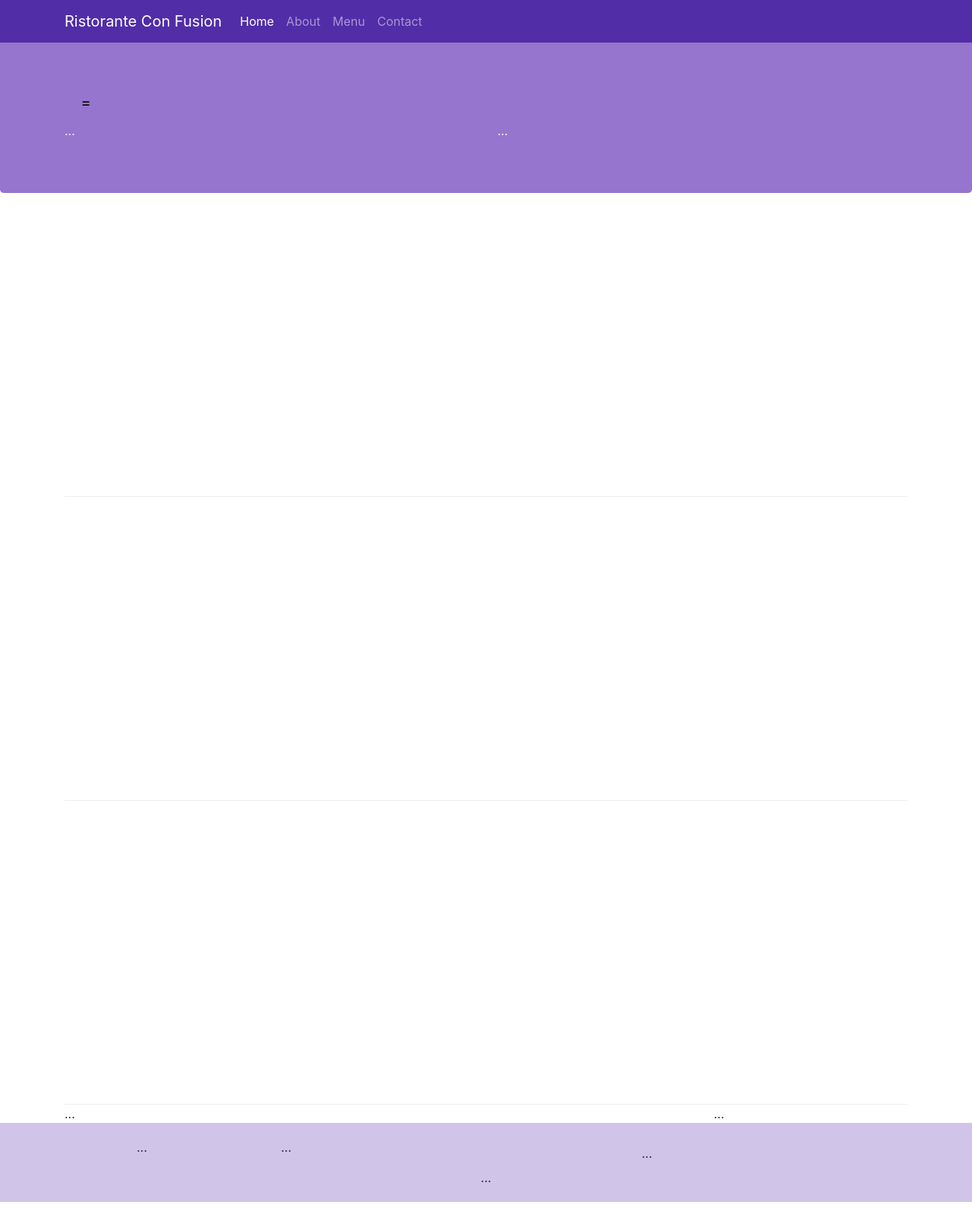
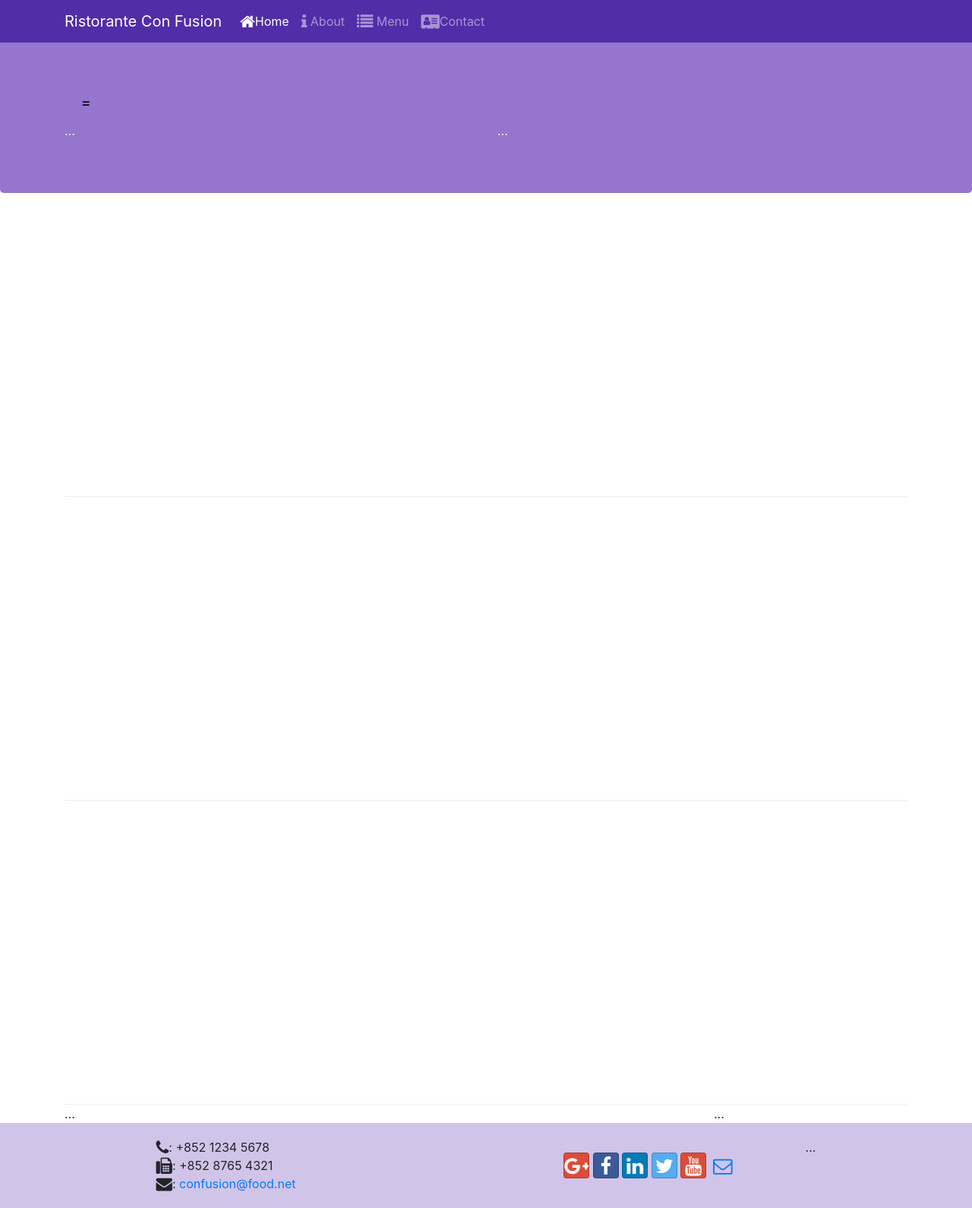
Before and after one commit to hieutrvan02/DemoBoostrap, a website: page index.html in a window 1280 px wide. Shown: the whole page at 76% size. Drawn offline with nearby package versions, Linux system fonts and the light colour scheme.

Commit message:
Icon Fonts

```diff
--- a/index.html
+++ b/index.html
@@ -9,6 +9,8 @@
     <title>Home</title>
     <!-- Bootstrap CSS -->
     <link rel="stylesheet" href="node_modules/bootstrap/dist/css/bootstrap.min.css">
+    <link rel="stylesheet" href="node_modules/font-awesome/css/font-awesome.min.css">
+    <link rel="stylesheet" href="node_modules/bootstrap-social/bootstrap-social.css">
 
     <link rel="stylesheet" href="css/style.css">
 </head>
@@ -23,10 +25,14 @@
                     <div class="container">
                         <a class="navbar-brand" href="#">Ristorante Con Fusion</a>
                         <ul class="navbar-nav mr-auto">
-                            <li class="nav-item active"><a class="nav-link" href="#">Home</a></li>
-                            <li class="nav-item"><a class="nav-link" href="./aboutus.html">About</a></li>
-                            <li class="nav-item"><a class="nav-link" href="#">Menu</a></li>
-                            <li class="nav-item"><a class="nav-link" href="#">Contact</a></li>
+                            <li class="nav-item active"><a class="nav-link" href="#"><span
+                                        class="fa fa-home fa-lg"></span>Home</a></li>
+                            <li class="nav-item"><a class="nav-link" href="./aboutus.html"><span
+                                        class="fa fa-info fa-lg"></span> About</a></li>
+                            <li class="nav-item"><a class="nav-link" href="#"><span class="fa fa-list fa-lg"></span>
+                                    Menu</a></li>
+                            <li class="nav-item"><a class="nav-link" href="#"><span
+                                        class="fa fa-address-card fa-lg"></span>Contact</a></li>
                         </ul>
                     </div>
                 </nav>
@@ -73,11 +79,29 @@
     <footer class="footer">
         <div class="container">
             <div class="row justify-content-center">
-                <div class="col-4 offset-1 col-sm-2">
-                    <ul class="list-unstyled"> ... </ul>
+                <div class="col-7 col-sm-5">
+                    <i class="fa fa-phone fa-lg"></i>: +852 1234 5678<br>
+                    <i class="fa fa-fax fa-lg"></i>: +852 8765 4321<br>
+                    <i class="fa fa-envelope fa-lg"></i>:
+                    <a href="mailto:confusion@food.net">confusion@food.net</a>
                 </div>
-                <div class="col-7 col-sm-5"> ... </div>
-                <div class="col-12 col-sm-4 align-self-center"> ... </div>
+                <div class="col-12 col-sm-4 align-self-center">
+                    <div class="text-center">
+                        <div class="text-center">
+                            <a class="btn btn-social-icon btn-google" href="http://google.com/+"><i
+                                    class="fa fa-google-plus"></i></a>
+                            <a class="btn btn-social-icon btn-facebook"
+                                href="http://www.facebook.com/profile.php?id="><i class="fa fa-facebook"></i></a>
+                            <a class="btn btn-social-icon btn-linkedin" href="http://www.linkedin.com/in/"><i
+                                    class="fa fa-linkedin"></i></a>
+                            <a class="btn btn-social-icon btn-twitter" href="http://twitter.com/"><i
+                                    class="fa fa-twitter"></i></a>
+                            <a class="btn btn-social-icon btn-google" href="http://youtube.com/"><i
+                                    class="fa fa-youtube"></i></a>
+                            <a class="btn btn-social-icon" href="mailto:"><i class="fa fa-envelope-o"></i></a>
+                        </div>
+                    </div>
+                </div>
                 <div class="col-auto text-center"> ... </div>
             </div>
         </div>
--- a/package.json
+++ b/package.json
@@ -23,6 +23,8 @@
   },
   "dependencies": {
     "bootstrap": "^4.0.0",
+    "bootstrap-social": "^5.1.1",
+    "font-awesome": "^4.7.0",
     "jquery": "^3.3.1",
     "popper.js": "^1.12.9"
   }
```
Also changed, not shown: aboutus.html (+16 -11 lines), 1 other file.
